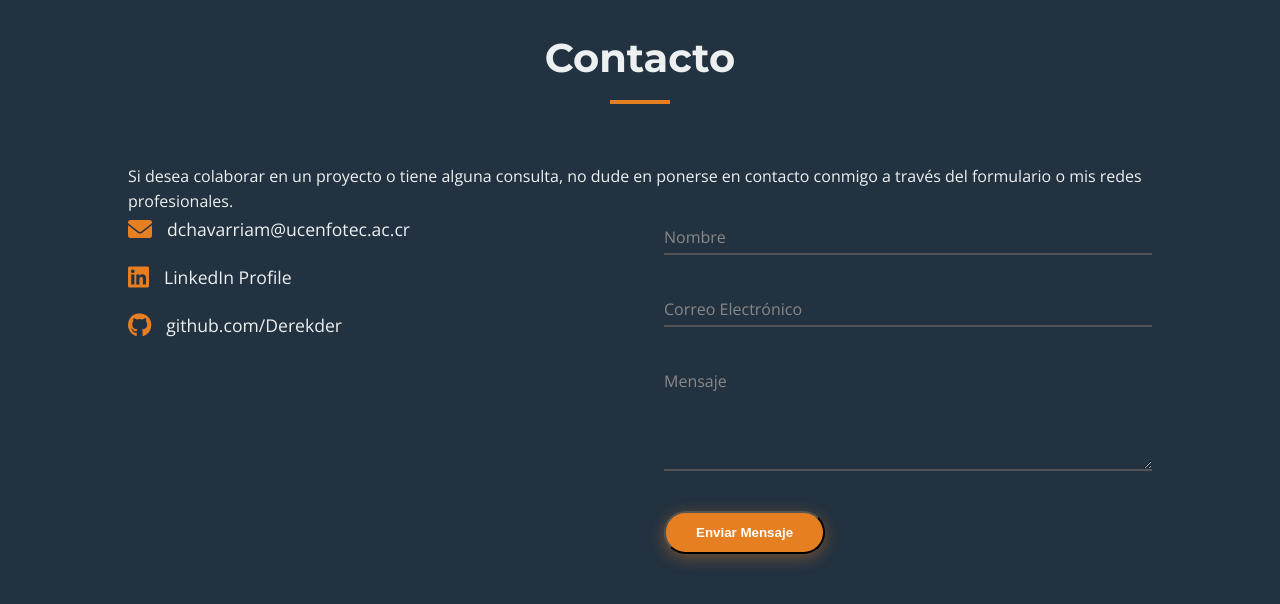
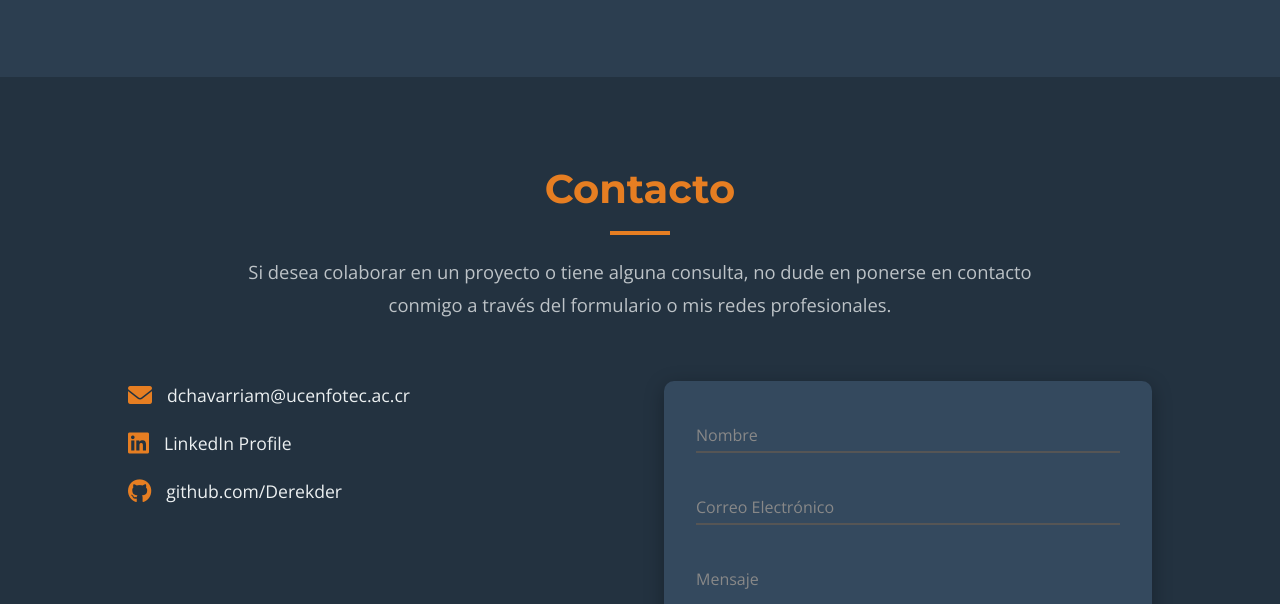
Before and after one commit to Derekder/Derekder.github.io, a plain HTML site: page index.html in a window 1280 px wide. Shown: the part 2716-3320 px from the top of the page. Drawn offline with nearby package versions, Linux system fonts and the light colour scheme.

Commit message:
cambio estilos

```diff
--- a/style.css
+++ b/style.css
@@ -1,10 +1,10 @@
 /* --- Variables y Configuración Global --- */
 :root {
     /* Paleta de Colores Solicitada */
-    --primary-bg: #2C3E50;    /* 60% Fondo Azul Marino Oscuro */
-    --secondary-bg: #34495E;  /* Tono ligeramente más claro para tarjetas */
-    --text-color: #ECF0F1;    /* 30% Texto Gris Claro */
-    --accent-color: #E67E22;  /* 10% Acento Naranja */
+    --primary-bg: #2C3E50;     /* 60% Fondo Azul Marino Oscuro */
+    --secondary-bg: #34495E;   /* Tono ligeramente más claro para tarjetas */
+    --text-color: #ECF0F1;     /* 30% Texto Gris Claro */
+    --accent-color: #E67E22;   /* 10% Acento Naranja */
 
     --font-title: 'Montserrat', sans-serif;
     --font-body: 'Open Sans', sans-serif;
@@ -189,14 +189,18 @@ h1, h2, h3, h4 {
 /* --- Secciones Generales --- */
 .section { padding: 80px 10%; }
 .alt-bg { background-color: rgba(0,0,0,0.2); }
+
+/* 1. Estilo para el Título Principal (ya existe) */
 .section-title {
     text-align: center;
     font-size: 2.5rem;
-    margin-bottom: 60px;
+    margin-bottom: 20px; /* Reducimos el margen para acercarlo al subtítulo */
     position: relative;
     display: inline-block;
     width: 100%;
+    color: var(--accent-color); /* Agregamos color de acento al título */
 }
+
 .section-title::after {
     content: '';
     display: block;
@@ -204,6 +208,16 @@ h1, h2, h3, h4 {
     height: 4px;
     background-color: var(--accent-color);
     margin: 10px auto 0;
+}
+
+/* 2. NUEVO: Estilo para el Subtítulo */
+.section-subtitle {
+    text-align: center;
+    font-size: 1.15rem;
+    max-width: 800px; /* Ancho máximo para que no se extienda demasiado */
+    margin: 0 auto 60px; /* Centrado y margen grande para separar del contenido */
+    color: #BDC3C7; /* Un gris más suave que el texto principal */
+    line-height: 1.8;
 }
 
 .container { width: 100%; max-width: 1200px; margin: 0 auto; }
@@ -216,7 +230,7 @@ h1, h2, h3, h4 {
     padding: 2rem;
     border-radius: 15px;
     box-shadow: 0 10px 30px rgba(0,0,0,0.2);
-    transition: transform 0.3s ease;
+    transition: transform 0.3s ease, border-color 0.3s ease;
     border: 1px solid rgba(255,255,255,0.05);
 }
 
@@ -288,6 +302,13 @@ h1, h2, h3, h4 {
 .info-item a:hover { color: var(--accent-color); }
 
 /* Formulario Estilizado */
+.contact-form {
+    padding: 2rem;
+    background-color: var(--secondary-bg);
+    border-radius: 10px;
+    box-shadow: 0 5px 20px rgba(0,0,0,0.3);
+}
+
 .form-group { position: relative; margin-bottom: 2rem; }
 .form-group input, .form-group textarea {
     width: 100%;
@@ -298,6 +319,7 @@ h1, h2, h3, h4 {
     color: white;
     outline: none;
     font-family: var(--font-body);
+    transition: border-bottom-color 0.3s;
 }
 .form-group label {
     position: absolute;
@@ -354,8 +376,11 @@ footer { padding: 2rem; text-align: center; background: #222; margin-top: auto;
 
 /* Responsive */
 @media (max-width: 768px) {
-    .nav-links { display: none; } /* Aquí podrías añadir JS para menú móvil */
+    .nav-links { display: none; }
     .hamburger { display: block; color: white; }
     .hero h1 { font-size: 2.5rem; }
     .contact-wrapper { grid-template-columns: 1fr; }
+
+    /* Ajuste de relleno para móvil */
+    .section { padding: 40px 5%; }
 }
```
